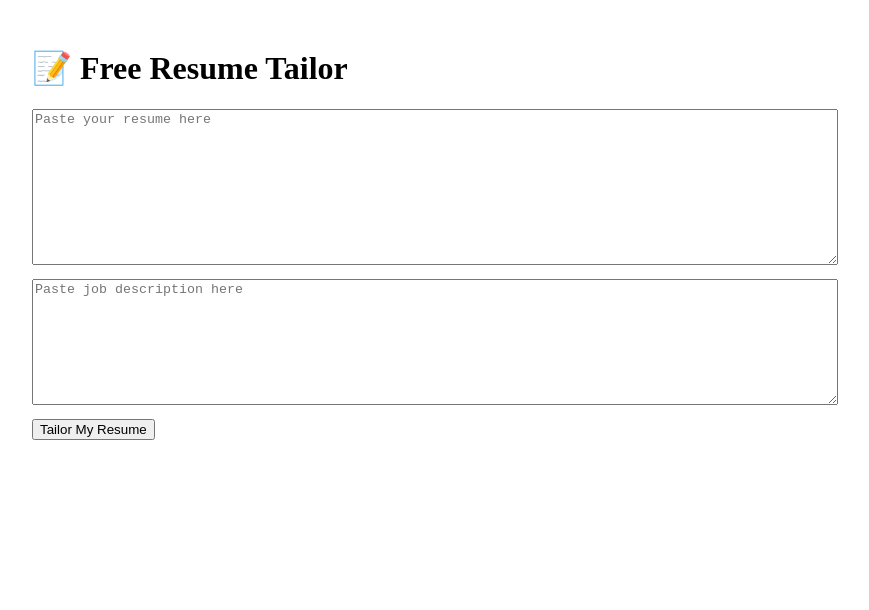
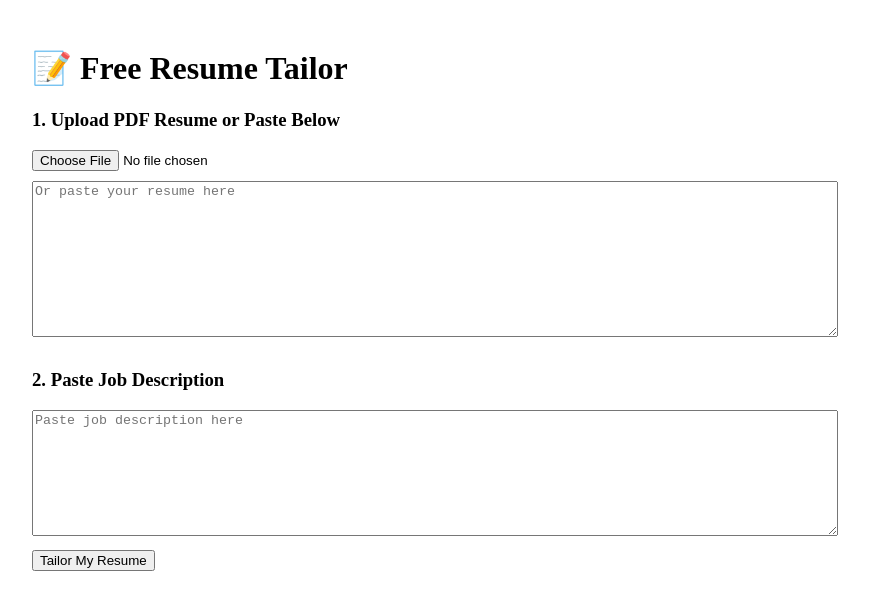
Before and after one commit to uDayGetIT/resume-tailor, a React (Vite) app: page / in a window 1280 px wide. Shown: the top 610 px of the page, without its empty margins (208-1077 px from the left). Built offline with nearby package versions, Linux system fonts and the light colour scheme; the HTML template or start-up script is replaced by a standard one.

Commit message:
Update App.jsx

```diff
--- a/src/App.jsx
+++ b/src/App.jsx
@@ -1,5 +1,10 @@
 import { useState } from 'react'
 import axios from 'axios'
+import * as pdfjsLib from 'pdfjs-dist/build/pdf'
+import pdfjsWorker from 'pdfjs-dist/build/pdf.worker.entry'
+import html2pdf from 'html2pdf.js'
+
+pdfjsLib.GlobalWorkerOptions.workerSrc = pdfjsWorker
 
 const App = () => {
   const [resume, setResume] = useState('')
@@ -17,7 +22,7 @@ const App = () => {
           messages: [
             {
               role: 'user',
-              content: `You are an expert resume editor. Tailor the resume below to the job description.\n\nResume:\n${resume}\n\nJob Description:\n${jd}`
+              content: `You are an expert resume editor. Tailor the resume below to match the job description. Improve tone, ATS formatting, and clarity.\n\nResume:\n${resume}\n\nJob Description:\n${jd}`
             }
           ],
           temperature: 0.5
@@ -38,33 +43,76 @@ const App = () => {
     }
   }
 
+  const handlePDFUpload = async (file) => {
+    const reader = new FileReader()
+    reader.onload = async function () {
+      const typedarray = new Uint8Array(this.result)
+      const pdf = await pdfjsLib.getDocument(typedarray).promise
+      let text = ''
+      for (let i = 1; i <= pdf.numPages; i++) {
+        const page = await pdf.getPage(i)
+        const content = await page.getTextContent()
+        text += content.items.map((s) => s.str).join(' ') + '\n'
+      }
+      setResume(text)
+    }
+    reader.readAsArrayBuffer(file)
+  }
+
+  const downloadPDF = () => {
+    const element = document.getElementById('resume-output')
+    html2pdf().from(element).save('Tailored_Resume.pdf')
+  }
+
   return (
     <div style={{ padding: 20, maxWidth: 800, margin: '0 auto' }}>
       <h1>📝 Free Resume Tailor</h1>
+
+      <h3>1. Upload PDF Resume or Paste Below</h3>
+      <input
+        type="file"
+        accept=".pdf"
+        onChange={(e) => handlePDFUpload(e.target.files[0])}
+        style={{ marginBottom: 10 }}
+      />
       <textarea
-        placeholder="Paste your resume here"
+        placeholder="Or paste your resume here"
         rows={10}
         style={{ width: '100%', marginBottom: 10 }}
         onChange={(e) => setResume(e.target.value)}
+        value={resume}
       />
+
+      <h3>2. Paste Job Description</h3>
       <textarea
         placeholder="Paste job description here"
         rows={8}
         style={{ width: '100%', marginBottom: 10 }}
         onChange={(e) => setJD(e.target.value)}
       />
+
       <button onClick={handleSubmit} disabled={loading}>
         {loading ? 'Tailoring...' : 'Tailor My Resume'}
       </button>
+
       {output && (
         <>
           <h2>🎯 Tailored Resume</h2>
-          <textarea
-            value={output}
-            rows={20}
-            style={{ width: '100%' }}
-            readOnly
-          />
+          <div
+            id="resume-output"
+            style={{
+              border: '1px solid #ccc',
+              padding: '20px',
+              marginTop: '10px',
+              fontFamily: 'Georgia, serif',
+              backgroundColor: '#fff'
+            }}
+          >
+            <pre style={{ whiteSpace: 'pre-wrap' }}>{output}</pre>
+          </div>
+          <button onClick={downloadPDF} style={{ marginTop: '10px' }}>
+            ⬇️ Download as PDF
+          </button>
         </>
       )}
     </div>
```
